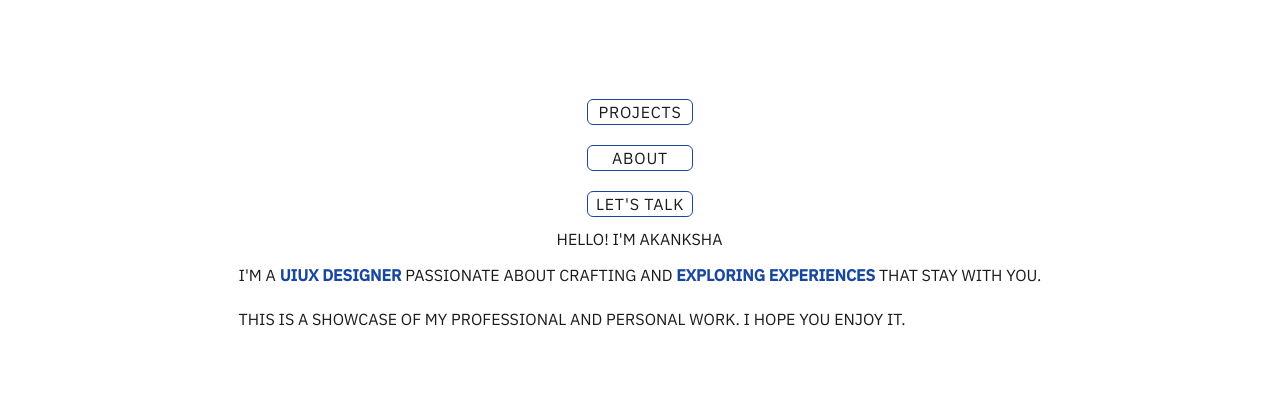
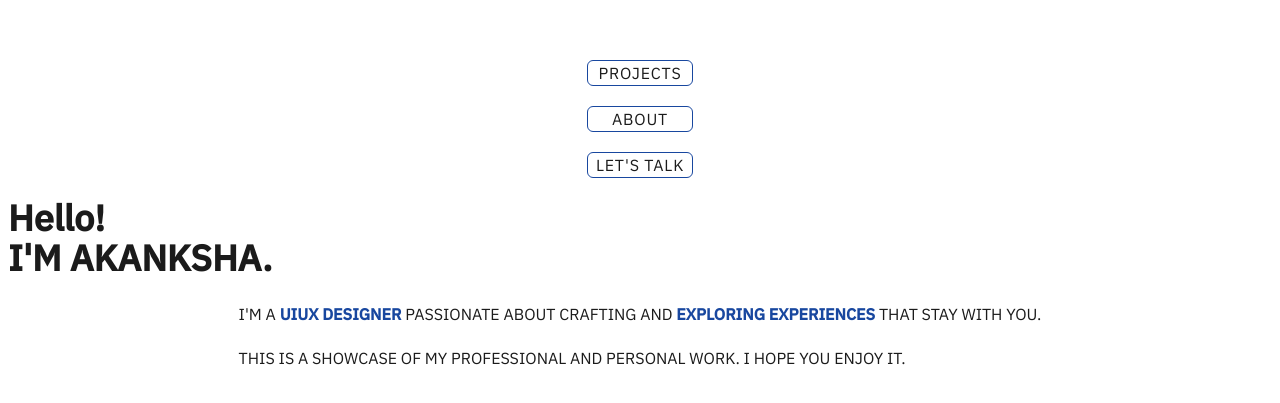
Before and after one commit to Joshuajrodrigues/akanksha-portfolio, a Next.js app: page / in a window 1280 px wide. Shown: the part 183-586 px from the top of the page. Built offline with nearby package versions, Linux system fonts and the light colour scheme.

Commit message:
text anim fix

```diff
--- a/app/page.tsx
+++ b/app/page.tsx
@@ -1,5 +1,4 @@
 import Navmenu from "@/components/navmenu/navmenu";
-import Cursor from "@/components/typewriter/cursor";
 import TypeText from "@/components/typewriter/typeText";
 import Accent from "@/components/typography/accent";
 import Typography from "@/components/typography/typography";
@@ -7,8 +6,12 @@ import Typography from "@/components/typography/typography";
 export default function Home() {
   return (
     <main className=" flex flex-col h-svh items-center justify-center">
-      <Navmenu />
-      <TypeText/>
+      <Navmenu  />
+      <header className="text-start w-full p-2 m-1">
+
+      <TypeText hideCursor={true} text="Hello!"/>
+      <TypeText delay={1}/>
+      </header>
       <section>
       <Typography>
        i&apos;m a <Accent>uiux designer</Accent> passionate about crafting and <Accent>exploring experiences</Accent>  that stay with you.
--- a/components/typewriter/typeText.tsx
+++ b/components/typewriter/typeText.tsx
@@ -1,33 +1,43 @@
 "use client";
 import { animate, motion, useMotionValue, useTransform } from "framer-motion";
 import Cursor from "./cursor";
-import { useEffect } from "react";
+import { useEffect, useRef, useState } from "react";
 
-const TypeText = () => {
-    const baseText = "HELLO! I'M AKANKSHA";
+const TypeText = ({
+  text = "I'M AKANKSHA.",
+  hideCursor = false,
+  delay=0
+}: {
+  text?: string;
+  hideCursor?: boolean;
+  delay?:number
+}) => {
+  const baseText = text;
   const count = useMotionValue(0);
+  const [completed,setCompleted] = useState(false)
   const rounded = useTransform(count, (latest) => Math.round(latest));
   const displayText = useTransform(rounded, (latest) =>
-      baseText.slice(0, latest)
+    baseText.slice(0, latest),
   );
   useEffect(() => {
     const controls = animate(count, baseText.length, {
       type: "tween", // Not really needed because adding a duration will force "tween"
       duration: 1,
       ease: "easeInOut",
+      delay,
+      onComplete() {
+        setCompleted(true)
+      },
     });
     return controls.stop;
   }, []);
 
-
   return (
     <span>
-    <motion.span>
-    {displayText}
-    </motion.span>
-    <Cursor/>
+      <motion.h1 className="  text-lighTextPrimary font-black text-4xl">{displayText||" "}</motion.h1>
+
     </span>
-  )
-}
+  );
+};
 
-export default TypeText
+export default TypeText;
```
Lines whose indentation alone changed are shown as unchanged.
